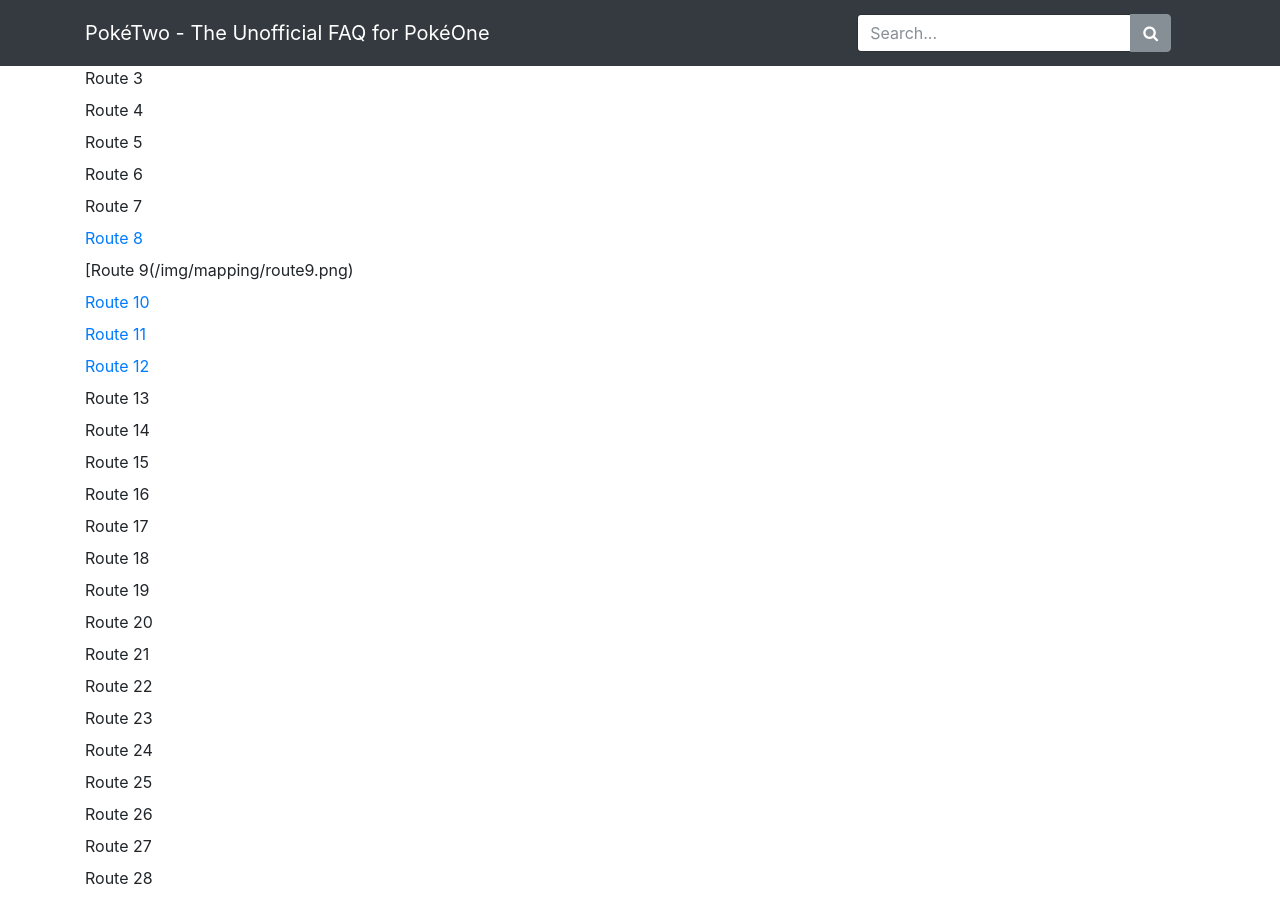
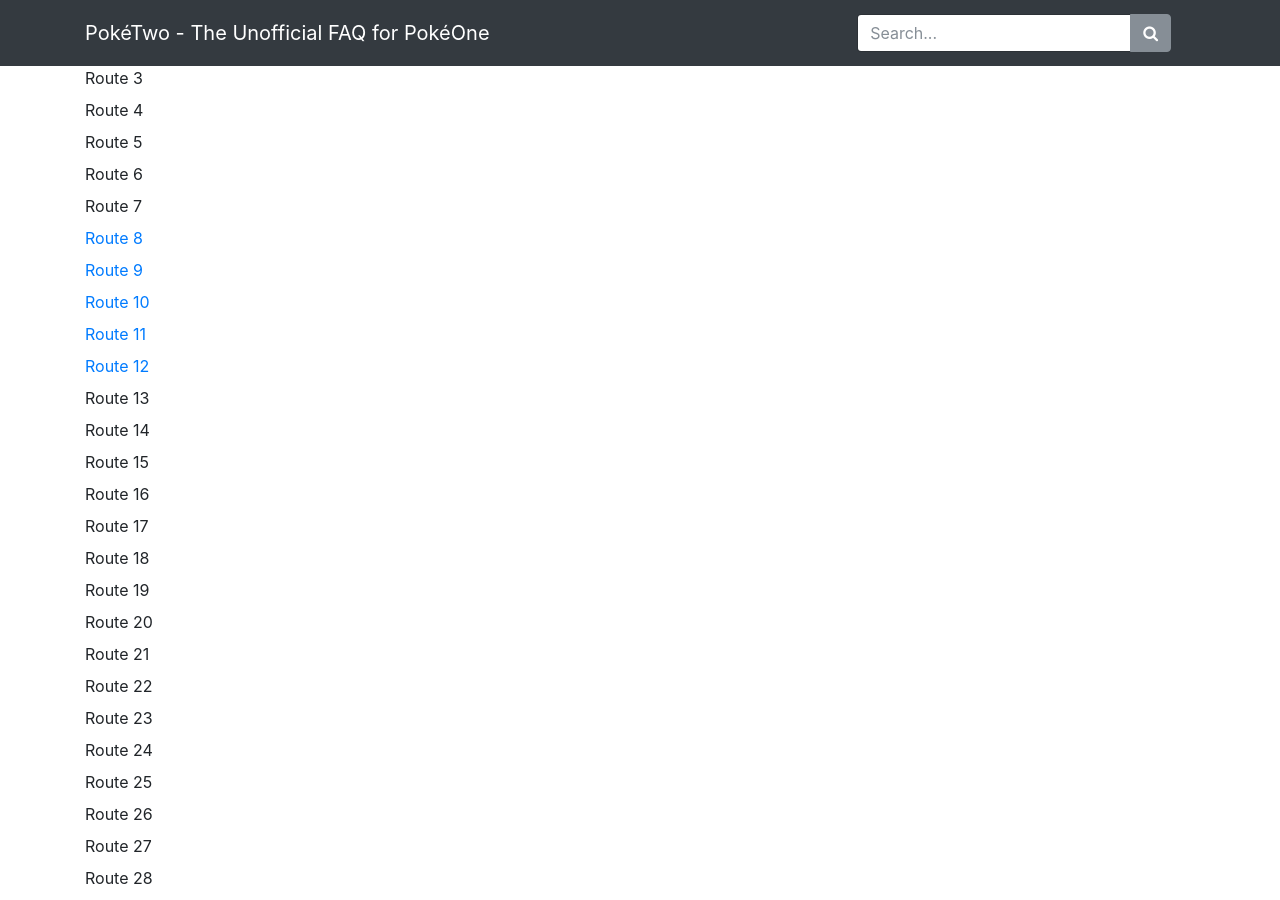
Before and after one commit to X3I/poketwo.com, a Jekyll site: the page built from _pages/routes/kanto/kanto.md, in a window 1280 px wide and 900 px high, scrolled down 1352 px. Built offline with Jekyll 4.4.1, drawn with Linux system fonts in a browser that asks for light colours; nearby versions of some CDN libraries; our own code applies the rules of GitHub Pages for plain Markdown files.

Commit message:
Update kanto.md

```diff
--- a/_pages/routes/kanto/kanto.md
+++ b/_pages/routes/kanto/kanto.md
@@ -58,7 +58,7 @@
 Route 6<br/>
 Route 7<br/>
 [Route 8](/img/mapping/route8.jpg)<br/>
-[Route 9(/img/mapping/route9.png)<br/>
+[Route 9](/img/mapping/route9.png)<br/>
 [Route 10](/img/mapping/route10.jpg)<br/>
 [Route 11](/img/mapping/route11.jpg)<br/>
 [Route 12](/img/mapping/route12.jpg)<br/>
```
